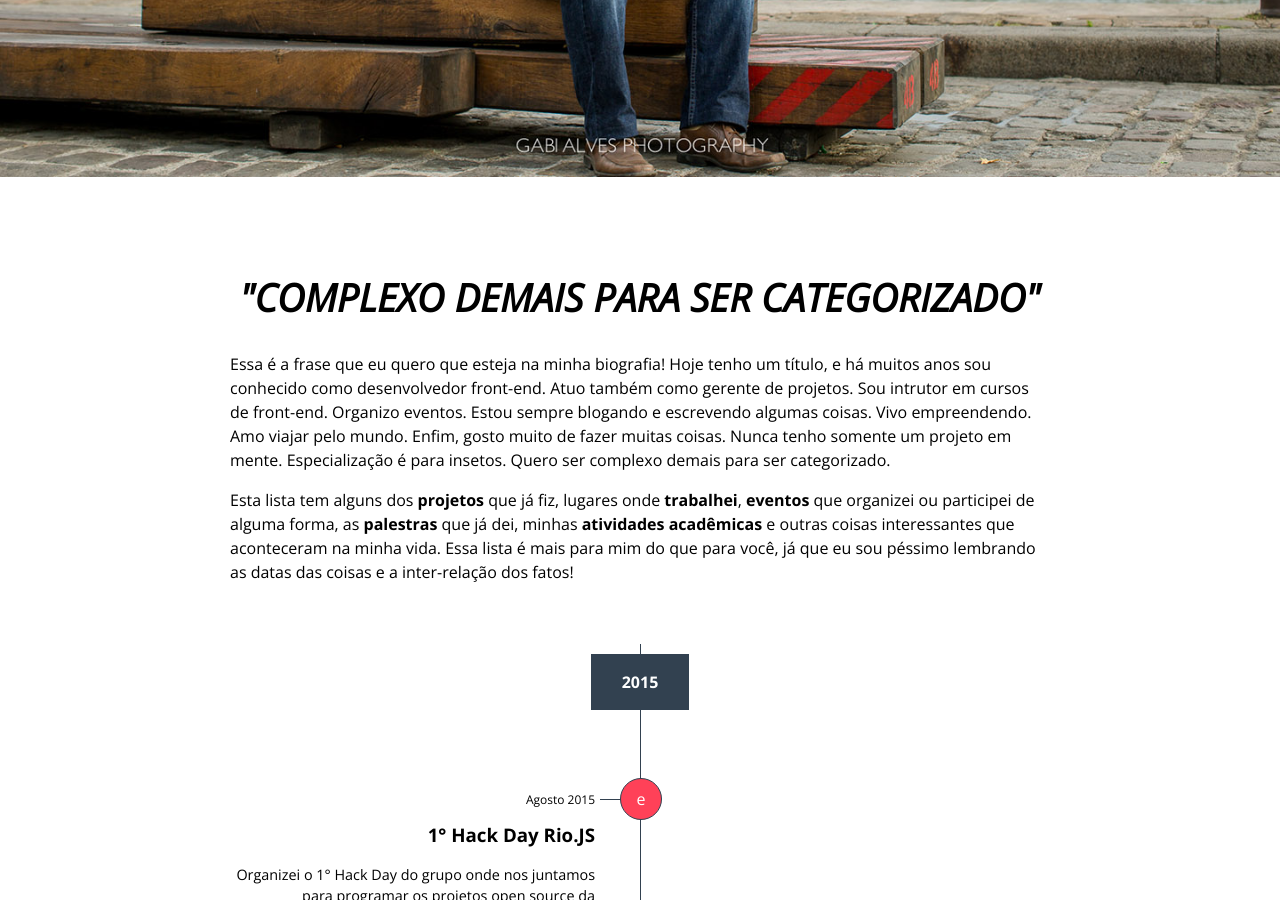
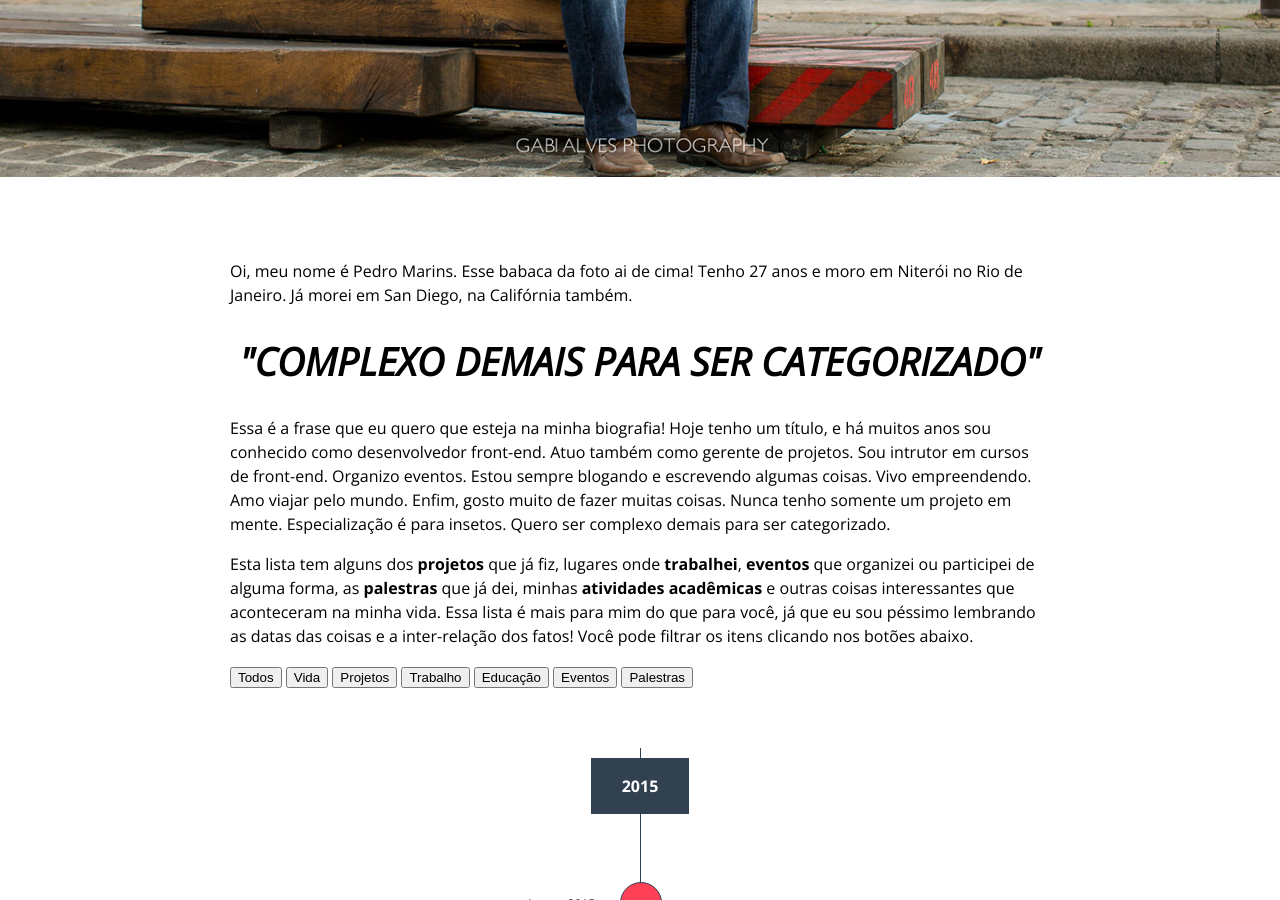
Before and after one commit to pedromarins/pedromarins.github.io, a Jekyll site: the page built from about/index.html, in a window 1280 px wide and 900 px high, scrolled down 671 px. Built offline with Jekyll 4.4.1, drawn with Linux system fonts in a browser that asks for light colours.

Commit message:
starting a filter in about page

```diff
--- a/about/index.html
+++ b/about/index.html
@@ -8,10 +8,23 @@
 
 <div class="wrapper content">
 	<div class="timeline">
+		<p class="about-description">Oi, meu nome é Pedro Marins. Esse babaca da foto ai de cima! Tenho 27 anos e moro em Niterói no Rio de Janeiro. Já morei em San Diego, na Califórnia também.</p>
+
 		<h1 class="about-heading">"Complexo demais para ser categorizado"</h1>
+
 		<p class="about-description">Essa é a frase que eu quero que esteja na minha biografia! Hoje tenho um título, e há muitos anos sou conhecido como desenvolvedor front-end. Atuo também como gerente de projetos. Sou intrutor em cursos de front-end. Organizo eventos. Estou sempre blogando e escrevendo algumas coisas. Vivo empreendendo. Amo viajar pelo mundo. Enfim, gosto muito de fazer muitas coisas. Nunca tenho somente um projeto em mente. Especialização é para insetos. Quero ser complexo demais para ser categorizado.</p>
 
-		<p class="box-description">Esta lista tem alguns dos <strong>projetos</strong> que já fiz, lugares onde <strong>trabalhei</strong>, <strong>eventos</strong> que organizei ou participei de alguma forma, as <strong>palestras</strong> que já dei, minhas <strong>atividades acadêmicas</strong> e outras coisas interessantes que aconteceram na minha vida. Essa lista é mais para mim do que para você, já que eu sou péssimo lembrando as datas das coisas e a inter-relação dos fatos!</p>
+		<p class="about-description">Esta lista tem alguns dos <strong>projetos</strong> que já fiz, lugares onde <strong>trabalhei</strong>, <strong>eventos</strong> que organizei ou participei de alguma forma, as <strong>palestras</strong> que já dei, minhas <strong>atividades acadêmicas</strong> e outras coisas interessantes que aconteceram na minha vida. Essa lista é mais para mim do que para você, já que eu sou péssimo lembrando as datas das coisas e a inter-relação dos fatos! Você pode filtrar os itens clicando nos botões abaixo.</p>
+
+		<nav style="position: sticky; top: 10px">
+			<button class="filter-timeline" data-target="timeline-item">Todos</button>
+			<button class="filter-timeline" data-target="item-life">Vida</button>
+			<button class="filter-timeline" data-target="item-project">Projetos</button>
+			<button class="filter-timeline" data-target="item-job">Trabalho</button>
+			<button class="filter-timeline" data-target="item-school">Educação</button>
+			<button class="filter-timeline" data-target="item-event">Eventos</button>
+			<button class="filter-timeline" data-target="item-talk">Palestras</button>
+		</nav>
 
 		<div class="timelime-content">
 			<h2 class="timeline-year">2015</h2>
@@ -243,7 +256,7 @@
 				<li class="timeline-item item-event">
 					<time>Junho 2011</time>
 					<h3>Geeks On Beer - 1° edição</h3>
-					<img src="{{ site.url }}/assets/img/events/geeks-on-beer.png" alt="Logo do Geeks On Beer">
+					<img src="{{ site.url }}/assets/img/events/geeks-on-beer.jpg" alt="Logo do Geeks On Beer">
 					<p>Organização do evento</p>
 				</li>
 				<li class="timeline-item item-event">
@@ -451,3 +464,22 @@
 		</div> <!-- .timeline-content -->
 	</div> <!-- .timeline -->
 </div>
+
+<script>
+	var buttons = document.getElementsByClassName("filter-timeline");
+	for (i=0; i<buttons.length; i++) {
+		buttons[i].onclick = filterTimeline;
+	}
+
+	function filterTimeline() {
+		var classe = this.dataset.target;
+		var itens = document.getElementsByClassName("timeline-item");
+
+		for (i=0; i<itens.length; i++) {
+			itens[i].style.display = "none";
+			if (itens[i].classList.contains(classe)) {
+				itens[i].style.display = "block";
+			}
+		}
+	}
+</script>
```
